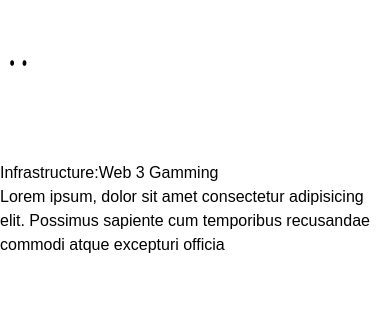
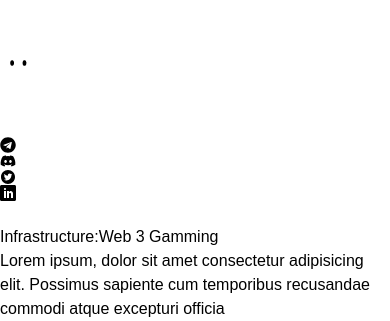
Before and after one commit to smujtabahassan/Oxlanchpad, a React (Vite) app: page / in a window 390 px wide. Shown: the part 2304-2625 px from the top of the page. Before the commit the page ends 2561 px from the top, so only its background shows below. Built offline with nearby package versions, Linux system fonts and the light colour scheme.

Commit message:
new additions and create responsive till now

```diff
--- a/package.json
+++ b/package.json
@@ -12,6 +12,7 @@
   "dependencies": {
     "react": "^18.2.0",
     "react-dom": "^18.2.0",
+    "react-icons": "^5.1.0",
     "react-router-dom": "^6.22.3"
   },
   "devDependencies": {
--- a/src/component/LandingPage.jsx
+++ b/src/component/LandingPage.jsx
@@ -7,7 +7,11 @@ import Gate from "../assets/gate.png";
 import huboi from "../assets/huobi.png";
 import bybit from "../assets/bybit.png";
 import pancake from "../assets/pancake.png";
+
 import { Infrastructure } from './Infrastructure';
+import { FaTelegram,FaDiscord } from "react-icons/fa";
+import { AiFillTwitterCircle } from "react-icons/ai";
+import { ImLinkedin } from "react-icons/im";
 
 
 export const LandingPage = () => {
@@ -118,8 +122,8 @@ const data=[
 </header>
 
 <main className=" relative w-full  opacity-90  " >
-<img src={bgpic} alt="here  " className='absolute top-0 -z-10' />
-<img src={bgpicsecound} alt="here"  className='lg:block hidden  right-0 absolute top-0 -z-10'/>
+<img src={bgpic} alt="here  " className='absolute h-[90%] top-0 -z-10' />
+<img src={bgpicsecound} alt="here"  className='lg:block h-[90%] hidden  right-0 absolute top-0 -z-10'/>
 
 
 
@@ -131,14 +135,16 @@ const data=[
 
   <div
 
-   className='flex flex-row  mx-auto w-fit'>
+   className='flex md:flex-row flex-col  mx-auto w-fit'>
 
-    <button className={`cursor-pointer hidden   md:flex justify-center items-center  hover:scale-75 transition-all ease-linear delay-75   h-[42px] mr-2  bg-gradient-to-b from-[#0400DB]    to-[#CD05FF]      text-[15px] font-bold   gap-2.5 p-2.5  lg:w-[178.81px] w-[2.375rem]  rounded-tl-[1.25rem] rounded-br-[1.25rem] `}>      <Link to="" className="link-to-dashboard  lg:text-[14px] text-[6px]">Connect Wallet</Link>
+    <button className={`cursor-pointer    sm:flex flex-col  justify-center items-center  hover:scale-75 transition-all ease-linear delay-75   h-[42px] mr-2  bg-gradient-to-b from-[#0400DB]    to-[#CD05FF]      text-[15px] font-bold   gap-2.5 p-2.5  lg:w-[178.81px] w-[2.375rem]  rounded-tl-[1.25rem] rounded-br-[1.25rem] `}>      <Link to="" className="link-to-dashboard  lg:text-[14px] text-[6px]">Connect Wallet</Link>
 </button>
 
 
-<button className={`cursor-pointer hidden   md:flex justify-center items-center    h-[42px] mr-2  bg-[#cdcccc]  hover:scale-125 transition-all ease-linear delay-75       gap-2.5 p-2.5  lg:w-[178.81px] w-[2.375rem]  rounded-tl-[1.25rem] font-bold   shadow-inner rounded-br-[1.25rem] text-black text-[15px] `}>      <Link to="" className="link-to-dashboard  lg:text-[14px] text-[6px]">Connect Wallet</Link>
+<button className={`cursor-pointer   flex justify-center items-center    h-[42px] mr-2  bg-[#cdcccc]  hover:scale-125 transition-all ease-linear delay-75       gap-2.5 p-2.5  lg:w-[178.81px] w-[2.375rem]  rounded-tl-[1.25rem] font-bold   shadow-inner rounded-br-[1.25rem] text-black text-[15px] `}>      <Link to="" className="link-to-dashboard  lg:text-[14px] text-[6px]">Connect Wallet</Link>
 </button>
+
+
 
   </div>
 <div className='px-4 space-y-4' >
@@ -158,7 +164,19 @@ const data=[
 
 
 </div>
+
 </div>
+
+
+</div>
+
+<div className='  sm:mt-[-360px] mt-[80px] sm:mr-2 ml-1 flex flex-row sm:flex-col    sm:float-end float-center justify-center  border-2 items-center sm:gap-8     bg-gradient-to-b from-[#0038FD]    to-[#DF00F2]    w-auto md:w-fit text-[15px] font-bold   gap-2.5 p-3.5 p-6   rounded-xl '>
+
+<FaTelegram className='hover:scale-75 transition-all ease-linear delay-75' />
+<FaDiscord className='hover:scale-75 transition-all ease-linear delay-75'/>
+<AiFillTwitterCircle className='hover:scale-75 transition-all ease-linear delay-75'/>
+<ImLinkedin className='hover:scale-75 transition-all ease-linear delay-75'/>
+
 </div>
 <br />
 <Infrastructure/>
```
Also changed, not shown: 1 other file (tests, documents, lock files or other folders).
